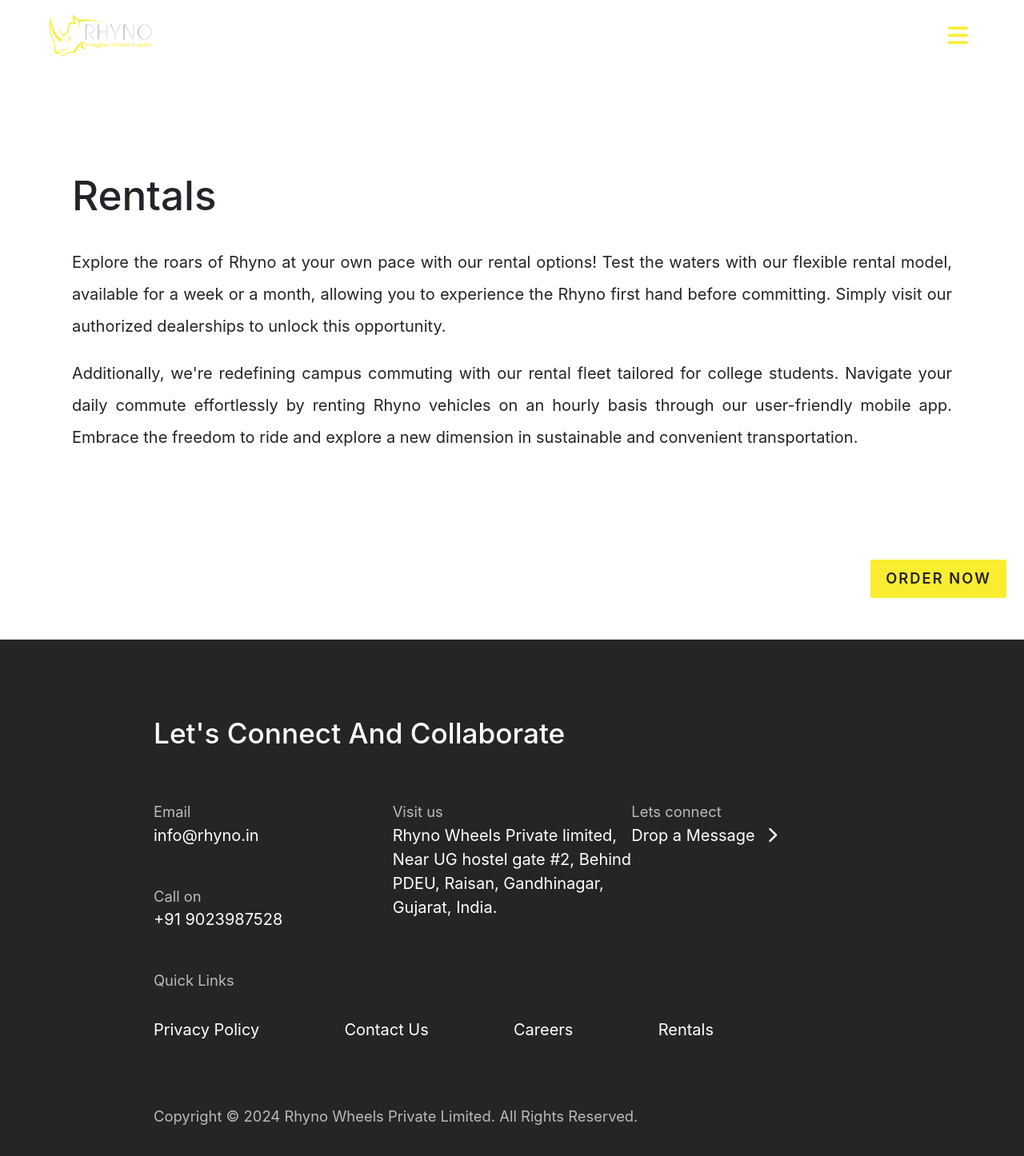
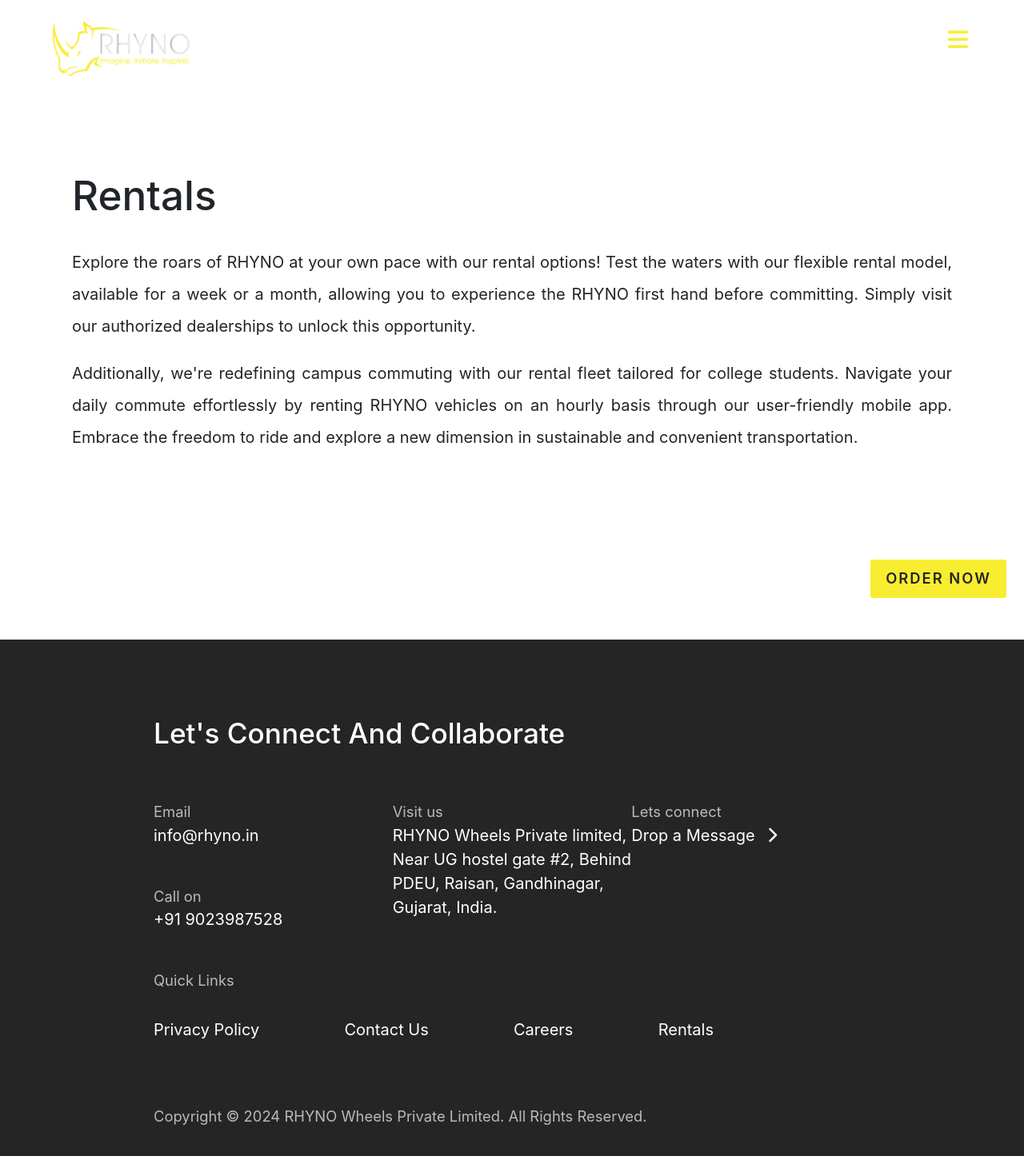
Before and after one commit to pratham2506/rhyno_ev_website, a React (Vite) app: page /Rentals in a window 1280 px wide. Shown: the top 1446 px of the page at 80% size. Built offline with nearby package versions, Linux system fonts and the light colour scheme; a web font is replaced by a local one.

Commit message:
live updates

```diff
--- a/src/components/about/About.jsx
+++ b/src/components/about/About.jsx
@@ -8,7 +8,7 @@
         <div className="ap-textdiv">
           <h1>About Us</h1>
           <p>
-          Established in 2019 by an automotive engineer with a vision for sustainable and robust mobility solutions, Rhyno EV is not just a company; it's a collective effort of a dynamic team of young individuals passionately driving innovation in the electric vehicle industry. We believe in engineering solutions that solve problems.
+          Established in 2019 by an automotive engineer with a vision for sustainable and robust mobility solutions, RHYNO EV is not just a company; it's a collective effort of a dynamic team of young individuals passionately driving innovation in the electric vehicle industry. We believe in engineering solutions that solve problems.
           </p>
           <p>With our first product, we've taken a bold step to create something more than just a vehicle; it's a unique experience of elegance, comfort, and style, addressing the pitfalls of conventional electric scooters. Our design prioritizes safety, eliminating concerns of fires and ensuring a longer battery lifespan with our battery technology. Perfectly suited for fleet operators, especially in tourist-centric locations like Goa, our rugged yet aesthetically appealing scooters are engineered for longevity and reliability. Join us as we pioneer a new era in sustainable and dependable electric transportation.
 </p>
--- a/src/components/contact/Contact.jsx
+++ b/src/components/contact/Contact.jsx
@@ -8,7 +8,7 @@
         <div className="c-textdiv">
           <h1>Contact US</h1>
           <p>
-          Established in 2019 by an automotive engineer with a vision for sustainable and robust mobility solutions, Rhyno EV is not just a company; it's a collective effort of a dynamic team of young individuals passionately driving innovation in the electric vehicle industry. We believe in engineering solutions that solve problems.
+          Established in 2019 by an automotive engineer with a vision for sustainable and robust mobility solutions, RHYNO EV is not just a company; it's a collective effort of a dynamic team of young individuals passionately driving innovation in the electric vehicle industry. We believe in engineering solutions that solve problems.
           </p>
         </div>
       </div>
@@ -30,7 +30,7 @@
               <small> info@rhyno.in</small>
 
               <p>Address :</p>
-              <small>Rhyno Wheels Private limited, Near UG hostel gate #2, Behind PDEU, Raisan, Gandhinagar, Gujarat, India.</small>
+              <small>RHYNO Wheels Private limited, Near UG hostel gate #2, Behind PDEU, Raisan, Gandhinagar, Gujarat, India.</small>
             </div>
           </div>
         </div>
--- a/src/components/footer/Footer.jsx
+++ b/src/components/footer/Footer.jsx
@@ -22,7 +22,7 @@
             </div>
             <div className="ft-add">
               <small>Visit us</small>
-              <p>Rhyno Wheels Private limited, Near UG hostel gate #2, Behind PDEU, Raisan, Gandhinagar, Gujarat, India.</p>
+              <p>RHYNO Wheels Private limited, Near UG hostel gate #2, Behind PDEU, Raisan, Gandhinagar, Gujarat, India.</p>
             </div>
             <div className="ft-lets">
               <small>Lets connect</small>
@@ -37,7 +37,7 @@
             <li>Careers</li>
             <Link to='/Rentals' onClick={handleClick}><li>Rentals</li></Link>
           </div>
-          <p>Copyright &copy; 2024 Rhyno Wheels Private Limited. All Rights Reserved.</p>
+          <p>Copyright &copy; 2024 RHYNO Wheels Private Limited. All Rights Reserved.</p>
         </div>
       </div>
     </div>
--- a/src/components/home/Home.css
+++ b/src/components/home/Home.css
@@ -1,7 +1,7 @@
 .Drone_head {
     background: url('../../assets/11.png') no-repeat;
     background-position: right;
-    background-size: contain;
+    background-size: 1350px 1000px;
     background-color: var(--black);
     width: 100%;
     display: flex;
--- a/src/components/navbar/Navbar.css
+++ b/src/components/navbar/Navbar.css
@@ -10,18 +10,18 @@
 
 .logo{
   position: relative;
-  top:10px;
+  top:15px;
   left:50px;
   cursor: pointer;
   z-index: 1010;
-  width: 150px;
+  width: 200px;
 }
 
 #nav-toggler{
   -webkit-appearance: none;
   overflow-y: hidden;
   position: absolute;
-  top:30px;
+  top:35px;
   right: 70px;
   cursor: pointer;
   z-index: 1010;
--- a/src/components/rentals/Rentals.jsx
+++ b/src/components/rentals/Rentals.jsx
@@ -8,9 +8,9 @@
         <div className="ap-textdiv">
           <h1>Rentals</h1>
           <p>
-          Explore the roars of Rhyno at your own pace with our rental options! Test the waters with our flexible rental model, available for a week or a month, allowing you to experience the Rhyno first hand before committing. Simply visit our authorized dealerships to unlock this opportunity.
+          Explore the roars of RHYNO at your own pace with our rental options! Test the waters with our flexible rental model, available for a week or a month, allowing you to experience the RHYNO first hand before committing. Simply visit our authorized dealerships to unlock this opportunity.
           </p>
-          <p>Additionally, we're redefining campus commuting with our rental fleet tailored for college students. Navigate your daily commute effortlessly by renting Rhyno vehicles on an hourly basis through our user-friendly mobile app. Embrace the freedom to ride and explore a new dimension in sustainable and convenient transportation.
+          <p>Additionally, we're redefining campus commuting with our rental fleet tailored for college students. Navigate your daily commute effortlessly by renting RHYNO vehicles on an hourly basis through our user-friendly mobile app. Embrace the freedom to ride and explore a new dimension in sustainable and convenient transportation.
 </p>
         </div>
       </div>
```
